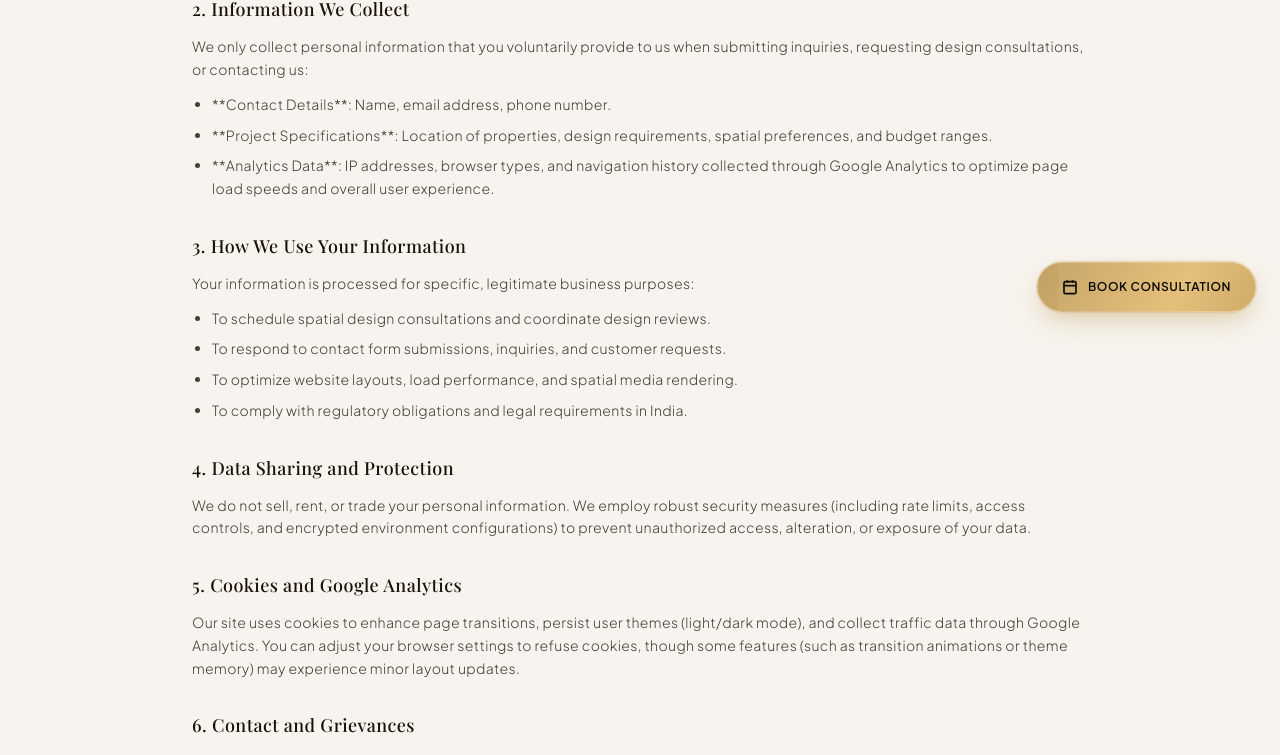
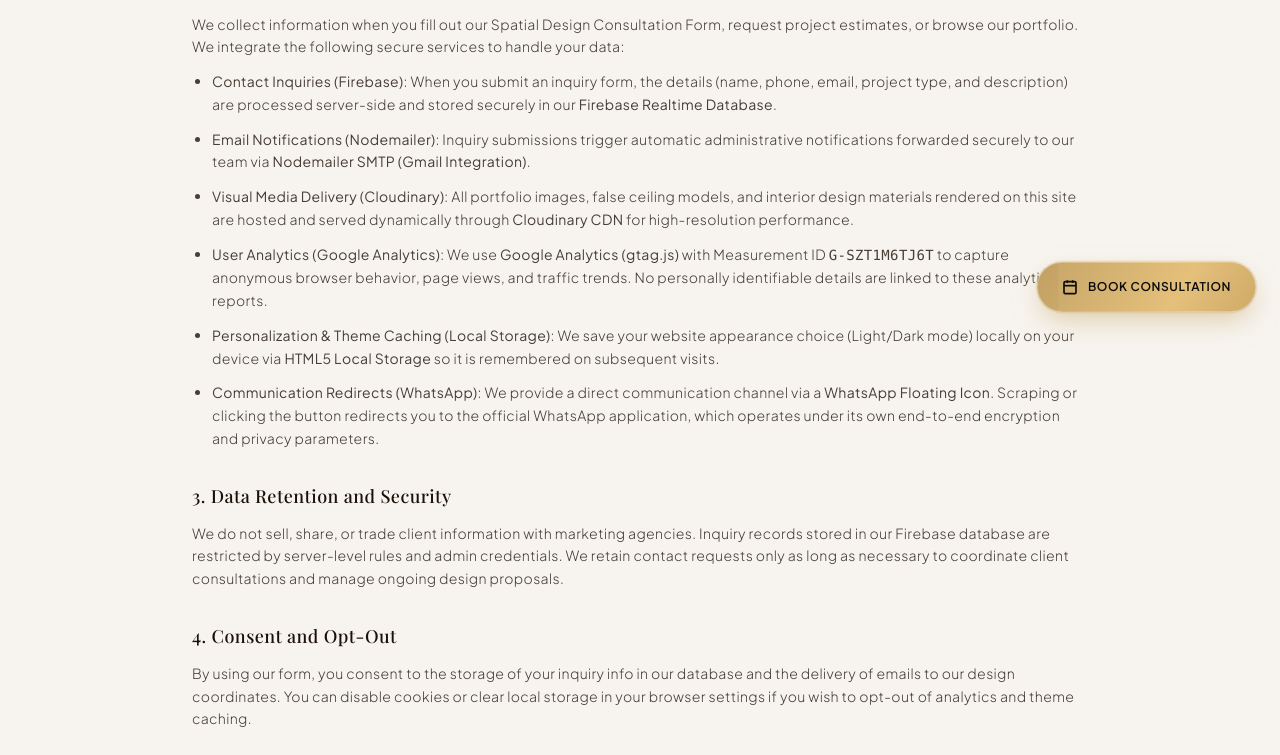
Before and after one commit to spiroshan5-lang/rvs, a Next.js app: page /privacy in a window 1280 px wide. Shown: the part 464-1219 px from the top of the page. Built offline with nearby package versions, Linux system fonts and the light colour scheme; no server answers; a web font is replaced by a local one.

Commit message:
feat: make Privacy Policy and Terms & Conditions pages genuine to project stack

```diff
--- a/src/app/privacy/page.tsx
+++ b/src/app/privacy/page.tsx
@@ -23,55 +23,57 @@
 
           <div className="space-y-8 text-sm font-light leading-relaxed text-[var(--fg)]/80 tracking-wide border-t border-[var(--gold-border)]/20 pt-8">
             <section className="space-y-3">
-              <h2 className="font-serif text-lg text-[var(--fg)] tracking-wide font-medium">1. Introduction</h2>
+              <h2 className="font-serif text-lg text-[var(--fg)] tracking-wide font-medium">1. Overview</h2>
               <p>
-                RVS Craft Interiors (&quot;we,&quot; &quot;our,&quot; or &quot;us&quot;) operates as a luxury interior design atelier based in Bengaluru, India. We are committed to protecting your privacy and ensuring a transparent and secure relationship when you interact with our website and spatial design services.
+                At RVS Craft Interiors (Bengaluru, India), we believe in transparency. This Privacy Policy details the exact data we collect, where it is stored, and the third-party integrations we utilize on our digital platform to deliver our luxury design and space planning services.
               </p>
             </section>
 
             <section className="space-y-3">
-              <h2 className="font-serif text-lg text-[var(--fg)] tracking-wide font-medium">2. Information We Collect</h2>
+              <h2 className="font-serif text-lg text-[var(--fg)] tracking-wide font-medium">2. Data We Collect &amp; Third-Party Services We Use</h2>
               <p>
-                We only collect personal information that you voluntarily provide to us when submitting inquiries, requesting design consultations, or contacting us:
+                We collect information when you fill out our Spatial Design Consultation Form, request project estimates, or browse our portfolio. We integrate the following secure services to handle your data:
               </p>
-              <ul className="list-disc pl-5 space-y-2">
-                <li>**Contact Details**: Name, email address, phone number.</li>
-                <li>**Project Specifications**: Location of properties, design requirements, spatial preferences, and budget ranges.</li>
-                <li>**Analytics Data**: IP addresses, browser types, and navigation history collected through Google Analytics to optimize page load speeds and overall user experience.</li>
+              <ul className="list-disc pl-5 space-y-3">
+                <li>
+                  <strong>Contact Inquiries (Firebase)</strong>: When you submit an inquiry form, the details (name, phone, email, project type, and description) are processed server-side and stored securely in our <strong>Firebase Realtime Database</strong>.
+                </li>
+                <li>
+                  <strong>Email Notifications (Nodemailer)</strong>: Inquiry submissions trigger automatic administrative notifications forwarded securely to our team via <strong>Nodemailer SMTP (Gmail Integration)</strong>.
+                </li>
+                <li>
+                  <strong>Visual Media Delivery (Cloudinary)</strong>: All portfolio images, false ceiling models, and interior design materials rendered on this site are hosted and served dynamically through <strong>Cloudinary CDN</strong> for high-resolution performance.
+                </li>
+                <li>
+                  <strong>User Analytics (Google Analytics)</strong>: We use <strong>Google Analytics (gtag.js)</strong> with Measurement ID <code>G-SZT1M6TJ6T</code> to capture anonymous browser behavior, page views, and traffic trends. No personally identifiable details are linked to these analytics reports.
+                </li>
+                <li>
+                  <strong>Personalization &amp; Theme Caching (Local Storage)</strong>: We save your website appearance choice (Light/Dark mode) locally on your device via <strong>HTML5 Local Storage</strong> so it is remembered on subsequent visits.
+                </li>
+                <li>
+                  <strong>Communication Redirects (WhatsApp)</strong>: We provide a direct communication channel via a <strong>WhatsApp Floating Icon</strong>. Scraping or clicking the button redirects you to the official WhatsApp application, which operates under its own end-to-end encryption and privacy parameters.
+                </li>
               </ul>
             </section>
 
             <section className="space-y-3">
-              <h2 className="font-serif text-lg text-[var(--fg)] tracking-wide font-medium">3. How We Use Your Information</h2>
+              <h2 className="font-serif text-lg text-[var(--fg)] tracking-wide font-medium">3. Data Retention and Security</h2>
               <p>
-                Your information is processed for specific, legitimate business purposes:
-              </p>
-              <ul className="list-disc pl-5 space-y-2">
-                <li>To schedule spatial design consultations and coordinate design reviews.</li>
-                <li>To respond to contact form submissions, inquiries, and customer requests.</li>
-                <li>To optimize website layouts, load performance, and spatial media rendering.</li>
-                <li>To comply with regulatory obligations and legal requirements in India.</li>
-              </ul>
-            </section>
-
-            <section className="space-y-3">
-              <h2 className="font-serif text-lg text-[var(--fg)] tracking-wide font-medium">4. Data Sharing and Protection</h2>
-              <p>
-                We do not sell, rent, or trade your personal information. We employ robust security measures (including rate limits, access controls, and encrypted environment configurations) to prevent unauthorized access, alteration, or exposure of your data.
+                We do not sell, share, or trade client information with marketing agencies. Inquiry records stored in our Firebase database are restricted by server-level rules and admin credentials. We retain contact requests only as long as necessary to coordinate client consultations and manage ongoing design proposals.
               </p>
             </section>
 
             <section className="space-y-3">
-              <h2 className="font-serif text-lg text-[var(--fg)] tracking-wide font-medium">5. Cookies and Google Analytics</h2>
+              <h2 className="font-serif text-lg text-[var(--fg)] tracking-wide font-medium">4. Consent and Opt-Out</h2>
               <p>
-                Our site uses cookies to enhance page transitions, persist user themes (light/dark mode), and collect traffic data through Google Analytics. You can adjust your browser settings to refuse cookies, though some features (such as transition animations or theme memory) may experience minor layout updates.
+                By using our form, you consent to the storage of your inquiry info in our database and the delivery of emails to our design coordinates. You can disable cookies or clear local storage in your browser settings if you wish to opt-out of analytics and theme caching.
               </p>
             </section>
 
             <section className="space-y-3">
-              <h2 className="font-serif text-lg text-[var(--fg)] tracking-wide font-medium">6. Contact and Grievances</h2>
+              <h2 className="font-serif text-lg text-[var(--fg)] tracking-wide font-medium">5. Legal Inquiries</h2>
               <p>
-                If you have any questions, concerns, or requests regarding this Privacy Policy or your personal data, please reach out to us at:
+                For data access requests, corrections, or general questions regarding our privacy integrations, please contact us at:
               </p>
               <div className="font-mono text-xs p-4 bg-[var(--bg-alt)] border border-[var(--gold-border)]/35 rounded-lg space-y-1">
                 <p>**Email**: queriesrvs@gmail.com</p>
```
Also changed, not shown: src/app/terms/page.tsx (+22 -17 lines).
